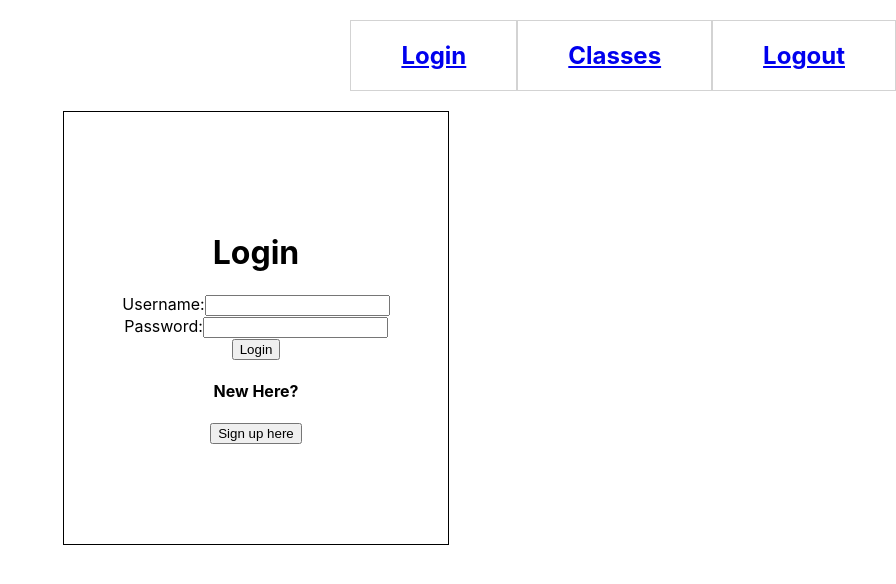
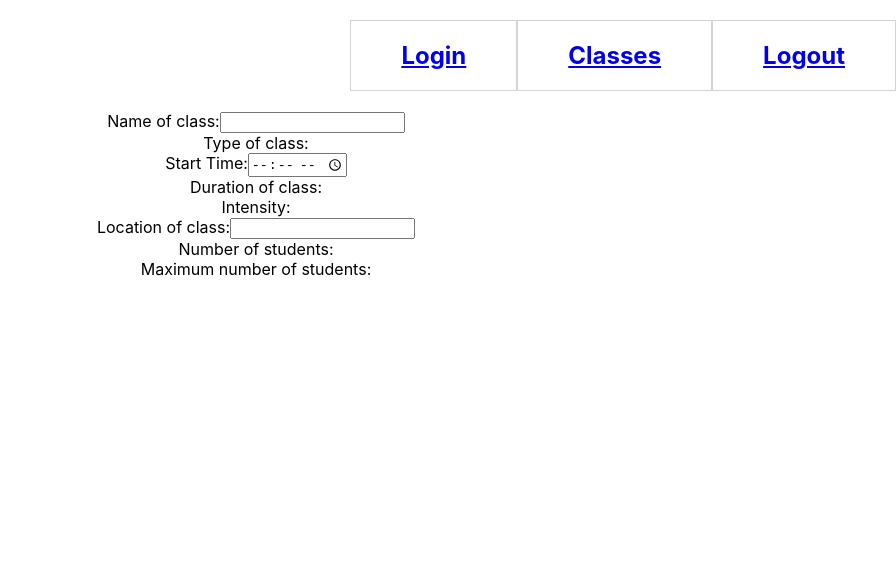
Before and after one commit to Anywhere-Fitness-08/front-end, a React (Create React App) app in the folder frontend/anywhere-fitness-08/: page /newclass in a window 1280 px wide. Shown: the top 584 px of the page, without its empty margins (384-1280 px from the left). Built offline with nearby package versions, Linux system fonts and the light colour scheme.

Commit message:
working on NewClassForm

```diff
--- a/frontend/anywhere-fitness-08/src/App.js
+++ b/frontend/anywhere-fitness-08/src/App.js
@@ -5,6 +5,7 @@ import Logout from './components/Logout'
 import styled from 'styled-components';
 import { Route, Switch } from 'react-router-dom';
 import Header from './components/Header';
+import NewClassForm from './components/NewClassForm';
 
 const StyledApp = styled.div`
   display: flex;
@@ -19,6 +20,10 @@ function App() {
     <StyledApp className="App">
       <Header />
       <Switch>
+
+        <Route path='/newclass'>
+          <NewClassForm />
+        </Route>
 
         <Route path='/logout'>
           <Logout/>
--- a/frontend/anywhere-fitness-08/src/components/Login.js
+++ b/frontend/anywhere-fitness-08/src/components/Login.js
@@ -1,6 +1,7 @@
 import React, { useState } from "react";
 import styled from "styled-components";
 import axios from "axios";
+import { Link } from "react-router-dom";
 
 //Login Styles go here.
 const StyledLogin = styled.div`
@@ -62,7 +63,7 @@ const Login = () => {
                 <button>Login</button>
             </form>
             <h4>New Here?</h4>
-            <button>Sign up here</button>
+            <Link to='/register'><button>Sign up here</button></Link>
         </StyledLogin>
     )
 }
--- a/frontend/anywhere-fitness-08/src/components/newClassForm.js
+++ b/frontend/anywhere-fitness-08/src/components/newClassForm.js
@@ -1,15 +1,81 @@
 import React from "react";
+import styled from "styled-components";
 
-const newClassForm = () => {
+const StyledNewClassForm = styled.div`
+    display: flex;
+    flex-direction: column;
+    width: 40%;
+`
 
+const NewClassForm = () => {
+
+    const handleChange = () => {
+
+    }
 
     return (
         <StyledNewClassForm>
             <form>
+                <div>
+                    <label>Name of class:
+                        <input
+                            type='input'
+                            onChange={handleChange}
+                            name='className'
+                        />
+                    </label>
+                </div>
 
+                <div>
+                    <label>Type of class:
+
+                    </label>
+                </div>
+
+                <div>
+                    <label>Start Time:
+                        <input
+                            type='time'
+                        />
+                    </label>
+                </div>
+
+                <div>
+                    <label>Duration of class:
+
+                    </label>
+                </div>
+
+                <div>
+                    <label>Intensity:
+
+                    </label>
+                </div>
+
+                <div>
+                    <label>Location of class:
+                        <input
+                            type='input'
+                            name='location'
+
+                        />
+                    </label>
+                </div>
+
+                <div>
+                    <label>Number of students:
+
+                    </label>
+                </div>
+
+                <div>
+                    <label>Maximum number of students:
+
+                    </label>
+                </div>
             </form>
         </StyledNewClassForm>
     )
 }
 
-export default newClassForm;s
+export default NewClassForm;
```
